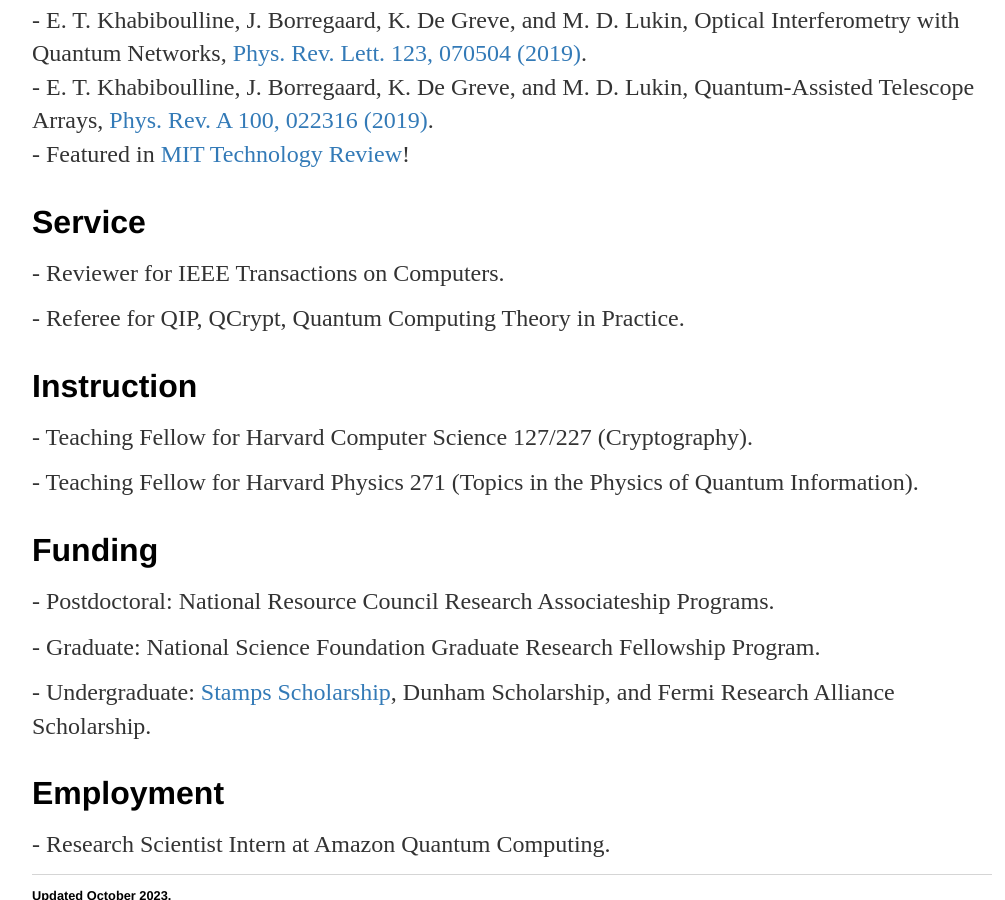
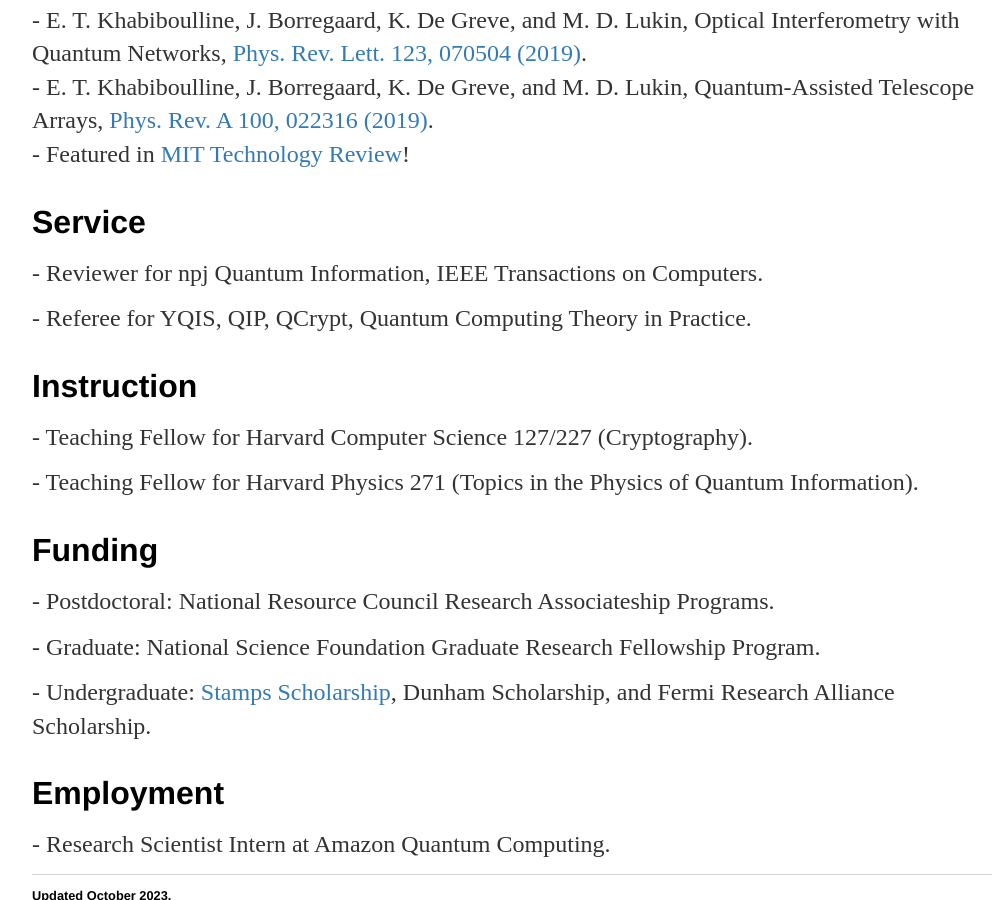
Before and after one commit to emilkhab/emilkhab.github.io, a Jekyll site: the page built from index.html, in a window 1280 px wide and 900 px high, scrolled down 1242 px. Shown: the whole window, without its empty margins (128-1133 px from the left). Built offline with Jekyll 4.4.1, drawn with Linux system fonts in a browser that asks for light colours.

Commit message:
Update index.html

```diff
--- a/index.html
+++ b/index.html
@@ -42,8 +42,8 @@
 
 <div class="blurb" id="Service">
 	<h2>Service</h2>
-	<p>- Reviewer for IEEE Transactions on Computers.</p>
-	<p>- Referee for QIP, QCrypt, Quantum Computing Theory in Practice.</p>
+	<p>- Reviewer for npj Quantum Information, IEEE Transactions on Computers.</p>
+	<p>- Referee for YQIS, QIP, QCrypt, Quantum Computing Theory in Practice.</p>
 </div>
 
 <div class="blurb" id="Instruction">
```
